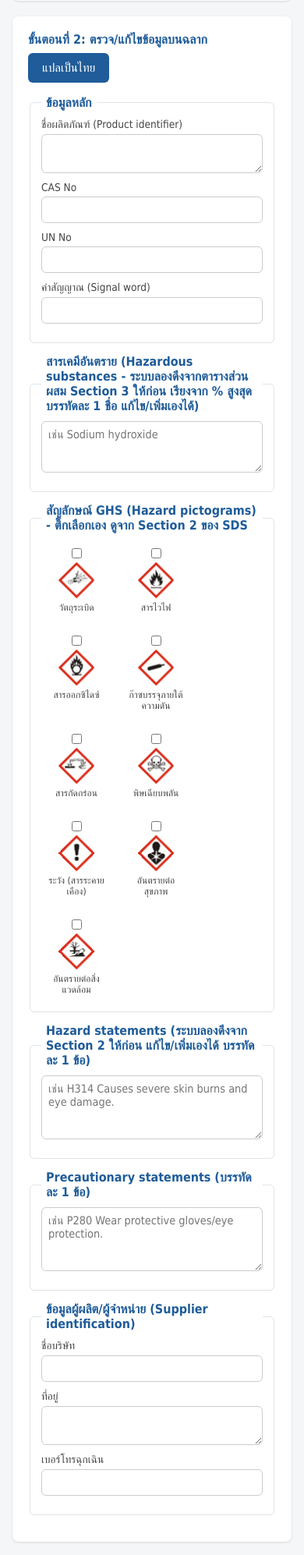
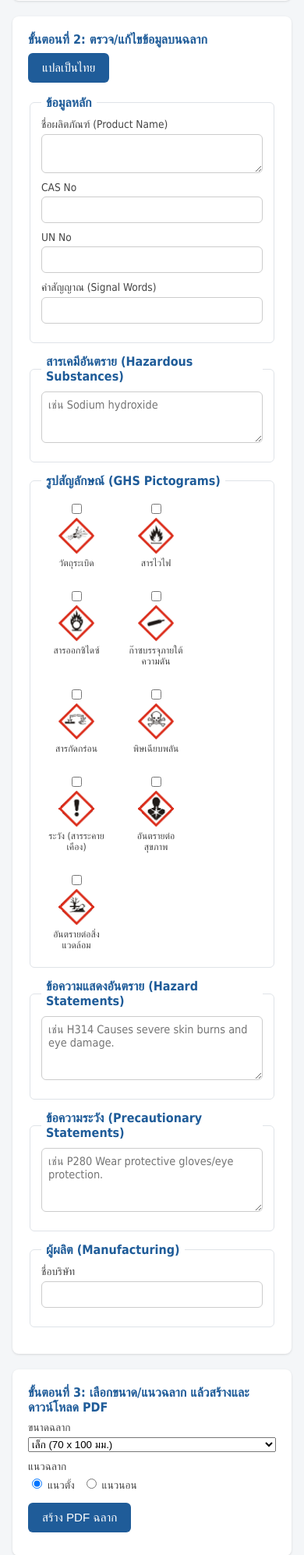
Before and after one commit to koonatne-cell/chemsafe-sds-converter, a FastAPI app: page /label in a window 390 px wide. Shown: the part 287-2281 px from the top of the page at 78% size. Run offline with FastAPI, Linux system fonts and the light colour scheme.

Commit message:
Remove address/phone from label form, simplify legends to "Thai (English)"
Two cleanup requests:

1. Dropped ที่อยู่ (supplier_address) and เบอร์โทรฉุกเฉิน (emergency_phone)
   from the label form, JS collection, and the Manufacturing box's
   drawing logic. Box 7 now just centers the company name (bigger font
   since it has the whole box to itself instead of splitting three ways).
2. Every fieldset legend had grown a long instructional clause crammed
   into the parenthetical English gloss (e.g. "Hazardous substances -
   ระบบลองดึงจากตารางส่วนผสม Section 3 ให้ก่อน เรียงจาก % สูงสุด
   บรรทัดละ 1 ชื่อ แก้ไข/เพิ่มเองได้"). Trimmed all of them down to a
   plain "ป้ายไทย (English)" pattern, and aligned the English wording
   with the exact labels used in the generated PDF's BOX_ITEMS (e.g.
   "ผู้ผลิต (Manufacturing)" instead of the old "ข้อมูลผู้ผลิต/ผู้จำหน่าย
   (Supplier identification)") so the form and the output match.

parser.py's extract_supplier_info() still extracts address/phone from
the SDS -- left alone since it's harmless unused data now, not worth
ripping out a working extractor over.

Verified: generated a label PDF with the trimmed data model, confirmed
box 7 renders correctly with just the company name, and legends read
cleanly in the browser-rendered form.

```diff
--- a/pdf_gen/label_template.py
+++ b/pdf_gen/label_template.py
@@ -295,19 +295,8 @@ def build_label_pdf(data, size_key, size_presets, out_path, orientation="portrai
             _draw_statements_in_box(c, data.get("precautionary_statements"), inner_x, inner_y, inner_w, inner_h,
                                     height_pt, body_size)
         elif num == "7":
-            supplier_name = (data.get("supplier_name") or "").strip()
-            supplier_address = (data.get("supplier_address") or "").strip()
-            emergency_phone = (data.get("emergency_phone") or "").strip()
-            ny = inner_y
-            if supplier_name and supplier_name != "-":
-                ny = _draw_paragraph_in_box(c, supplier_name, inner_x, ny, inner_w, inner_h - (ny - inner_y),
-                                            height_pt, max(7, 9 * scale), bold=True)
-            if supplier_address and supplier_address != "-":
-                ny = _draw_paragraph_in_box(c, supplier_address, inner_x, ny, inner_w, inner_h - (ny - inner_y),
-                                            height_pt, body_size)
-            if emergency_phone and emergency_phone != "-":
-                _draw_paragraph_in_box(c, f"Emergency: {emergency_phone}", inner_x, ny, inner_w,
-                                       inner_h - (ny - inner_y), height_pt, body_size)
+            _draw_paragraph_in_box(c, data.get("supplier_name"), inner_x, inner_y, inner_w, inner_h,
+                                   height_pt, max(9, 12 * scale), center=True, bold=True)
 
         y += this_box_h + gap_after_box
 
@@ -345,8 +334,6 @@ if __name__ == "__main__":
             "Seek emergency medical aid immediately.",
         ],
         "supplier_name": "Apex Chemical Corp.",
-        "supplier_address": "123 Industrial Estate, Chonburi 20000",
-        "emergency_phone": "1-800-555-CHEM",
     }
     fill_label(sample, "medium", LABEL_SIZE_PRESETS, "data/generated/test_label.pdf")
     print("saved test_label.pdf")
--- a/static/label.js
+++ b/static/label.js
@@ -42,8 +42,6 @@ function fillLabelForm(data) {
     document.getElementById("f_hazard_statements").value = listToLines(data.hazard_statements);
     document.getElementById("f_precautionary_statements").value = listToLines(data.precautionary_statements);
     document.getElementById("f_supplier_name").value = (data.supplier_name && data.supplier_name !== "-") ? data.supplier_name : "";
-    document.getElementById("f_supplier_address").value = (data.supplier_address && data.supplier_address !== "-") ? data.supplier_address : "";
-    document.getElementById("f_emergency_phone").value = (data.emergency_phone && data.emergency_phone !== "-") ? data.emergency_phone : "";
     // หมายเหตุ: ปิดการติ๊กสัญลักษณ์ GHS อัตโนมัติไว้ก่อน (เดาจากคำในไฟล์ยังไม่แม่นพอ) ให้ผู้ใช้ติ๊กเลือกเอง
     // ทั้งหมด - ถ้าจะเปิดกลับมาทีหลัง ดึง data.pictograms ที่ backend ส่งมาแล้วก็อปมาติ๊กเหมือน app.js ได้เลย
 }
@@ -58,8 +56,6 @@ function collectLabelData() {
         hazard_statements: linesToList(document.getElementById("f_hazard_statements").value),
         precautionary_statements: linesToList(document.getElementById("f_precautionary_statements").value),
         supplier_name: document.getElementById("f_supplier_name").value,
-        supplier_address: document.getElementById("f_supplier_address").value,
-        emergency_phone: document.getElementById("f_emergency_phone").value,
         size_key: labelSize.value,
         orientation: document.querySelector("input[name=orientation]:checked").value,
         custom_width_mm: document.getElementById("customWidth").value,
--- a/templates/label.html
+++ b/templates/label.html
@@ -36,7 +36,7 @@
         <fieldset>
             <legend>ข้อมูลหลัก</legend>
             <div class="field-row">
-                <label for="f_product_name">ชื่อผลิตภัณฑ์ (Product identifier)</label>
+                <label for="f_product_name">ชื่อผลิตภัณฑ์ (Product Name)</label>
                 <textarea id="f_product_name" name="product_name" rows="2"></textarea>
             </div>
             <div class="field-row">
@@ -48,14 +48,13 @@
                 <input type="text" id="f_un" name="un">
             </div>
             <div class="field-row">
-                <label for="f_signal_word">คำสัญญาณ (Signal word)</label>
+                <label for="f_signal_word">คำสัญญาณ (Signal Words)</label>
                 <input type="text" id="f_signal_word" name="signal_word">
             </div>
         </fieldset>
 
         <fieldset>
-            <legend>สารเคมีอันตราย (Hazardous substances - ระบบลองดึงจากตารางส่วนผสม Section 3 ให้ก่อน
-                เรียงจาก % สูงสุด บรรทัดละ 1 ชื่อ แก้ไข/เพิ่มเองได้)</legend>
+            <legend>สารเคมีอันตราย (Hazardous Substances)</legend>
             <div class="field-row">
                 <textarea id="f_hazardous_substances" name="hazardous_substances" rows="3"
                           placeholder="เช่น Sodium hydroxide"></textarea>
@@ -63,7 +62,7 @@
         </fieldset>
 
         <fieldset>
-            <legend>สัญลักษณ์ GHS (Hazard pictograms) - ติ๊กเลือกเอง ดูจาก Section 2 ของ SDS</legend>
+            <legend>รูปสัญลักษณ์ (GHS Pictograms)</legend>
             <div class="pictogram-grid">
                 {% for key, label in pictogram_fields %}
                 <label class="pictogram-item">
@@ -76,7 +75,7 @@
         </fieldset>
 
         <fieldset>
-            <legend>Hazard statements (ระบบลองดึงจาก Section 2 ให้ก่อน แก้ไข/เพิ่มเองได้ บรรทัดละ 1 ข้อ)</legend>
+            <legend>ข้อความแสดงอันตราย (Hazard Statements)</legend>
             <div class="field-row">
                 <textarea id="f_hazard_statements" name="hazard_statements" rows="4"
                           placeholder="เช่น H314 Causes severe skin burns and eye damage."></textarea>
@@ -84,7 +83,7 @@
         </fieldset>
 
         <fieldset>
-            <legend>Precautionary statements (บรรทัดละ 1 ข้อ)</legend>
+            <legend>ข้อความระวัง (Precautionary Statements)</legend>
             <div class="field-row">
                 <textarea id="f_precautionary_statements" name="precautionary_statements" rows="4"
                           placeholder="เช่น P280 Wear protective gloves/eye protection."></textarea>
@@ -92,18 +91,10 @@
         </fieldset>
 
         <fieldset>
-            <legend>ข้อมูลผู้ผลิต/ผู้จำหน่าย (Supplier identification)</legend>
+            <legend>ผู้ผลิต (Manufacturing)</legend>
             <div class="field-row">
                 <label for="f_supplier_name">ชื่อบริษัท</label>
                 <input type="text" id="f_supplier_name" name="supplier_name">
-            </div>
-            <div class="field-row">
-                <label for="f_supplier_address">ที่อยู่</label>
-                <textarea id="f_supplier_address" name="supplier_address" rows="2"></textarea>
-            </div>
-            <div class="field-row">
-                <label for="f_emergency_phone">เบอร์โทรฉุกเฉิน</label>
-                <input type="text" id="f_emergency_phone" name="emergency_phone">
             </div>
         </fieldset>
 
```
